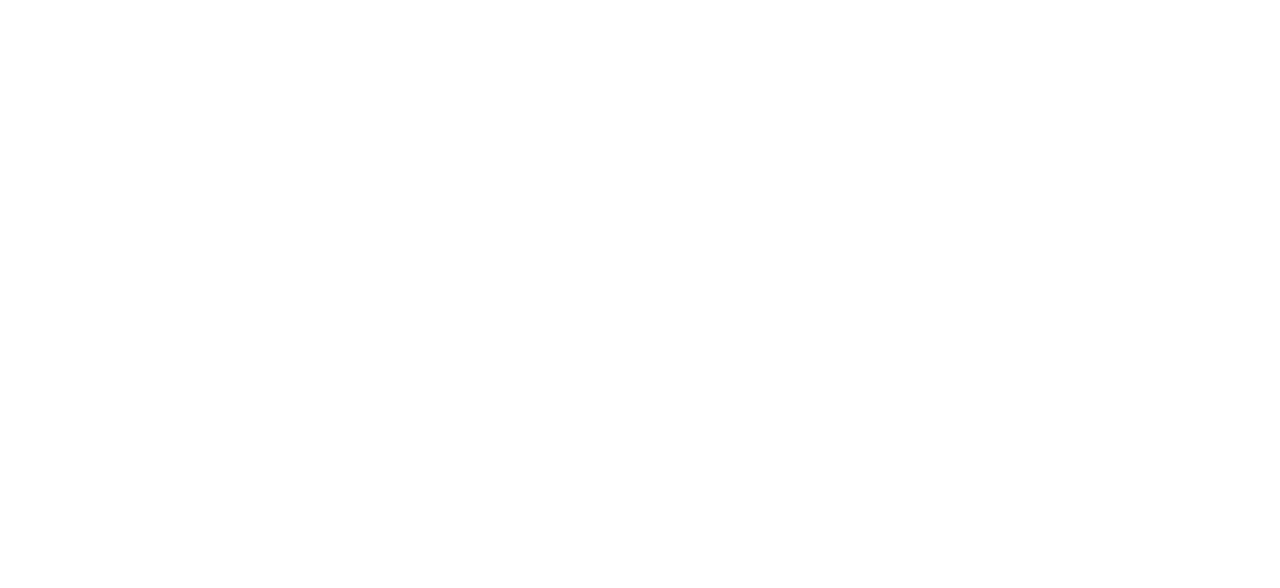
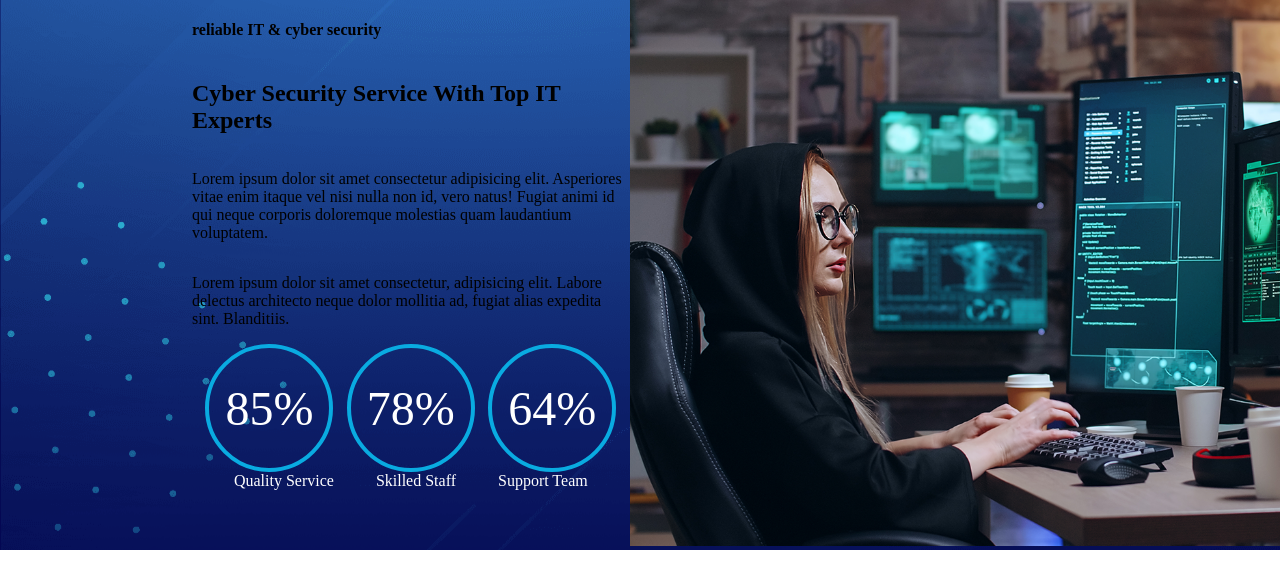
Before and after one commit to yassin170/YASSIN_CECILIEN_MOLENSTARS, a plain HTML site: page index.html in a window 1280 px wide. Drawn offline with Linux system fonts and the light colour scheme.

Commit message:
start working

```diff
--- a/index.html
+++ b/index.html
@@ -7,6 +7,41 @@
     <link rel="stylesheet" href="./public/css/style.css">
 </head>
 <body>
-
+    <section class="sec5">
+        <div class="part1">
+            <h4>
+                reliable IT & cyber security
+            </h4>
+            <h2>
+                Cyber Security Service With Top IT Experts
+            </h2>
+            <p>
+                Lorem ipsum dolor sit amet consectetur adipisicing
+                 elit. Asperiores vitae enim itaque vel nisi nulla
+                  non id, vero natus! Fugiat animi id qui neque
+                  corporis doloremque molestias quam laudantium
+                  voluptatem.
+            </p>
+            <p>
+                Lorem ipsum dolor sit amet consectetur, adipisicing
+                 elit. Labore delectus architecto neque dolor
+                 mollitia ad, fugiat alias expedita sint.
+                 Blanditiis.
+            </p>
+            <div class="percent">
+                 <div class="rond1">85%</div>
+                <div class="rond2">78%</div>
+                <div class="rond3">64%</div>
+            </div>
+            <div class="infos">
+                <div>Quality Service</div>
+                <div>Skilled Staff</div>
+                <div>Support Team</div>
+            </div>
+        </div>
+        <div class="part2">
+            <img src="public/img/service-right-bg-img.png" width="100%" alt="">
+        </div>
+    </section>
 </body>
 </html>
--- a/public/css/style.css
+++ b/public/css/style.css
@@ -0,0 +1,36 @@
+body{
+    margin: 0;
+}
+.sec5{
+    display: flex;
+    background-image:url('../img/banner-overlay-img.png');
+    background-position: left;
+    background-color: rgb(2, 2, 80);
+}
+.part1{
+    width: 50%;
+    padding-left: 15%;
+    display: flex;
+    flex-direction: column;
+}
+.percent{
+    display: flex;
+    font-size: 3em;
+    justify-content: space-evenly;
+    color: white;
+}
+.rond1,.rond2,.rond3{
+    display: flex;
+    border: solid rgb(9, 171, 225) 4px;
+    width: 15vh;
+    height: 15vh;
+    justify-content: center;
+    align-items: center;
+    border-radius: 50%;
+}
+.infos{
+    display: flex;
+    color: white;
+    justify-content: space-evenly;
+    text-align: center;
+}
```
Also changed, not shown: 1 other file.
